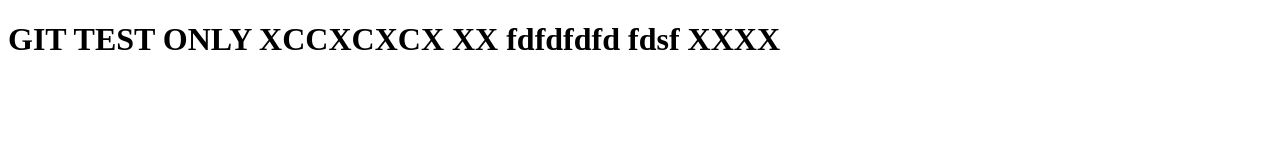
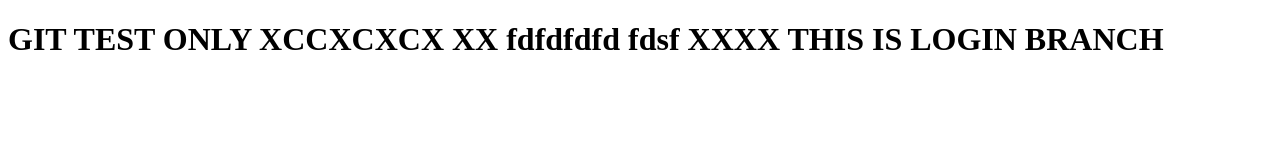
Before and after one commit to melotsky/myFirstGit, a plain HTML site: page index.html in a window 1280 px wide. Drawn offline with Linux system fonts and the light colour scheme.

Commit message:
index updated

```diff
--- a/index.html
+++ b/index.html
@@ -2,12 +2,12 @@
 <html xmlns="http://www.w3.org/1999/xhtml">
 <head>
 <meta http-equiv="Content-Type" content="text/html; charset=utf-8" />
-<title>GIT TEST</title>
+<title>GIT TEST LOGIN BRANCH</title>
 </head>
 
 <body>
 
-<h1>GIT TEST ONLY  XCCXCXCX XX fdfdfdfd fdsf XXXX</h1>
+<h1>GIT TEST ONLY  XCCXCXCX XX fdfdfdfd fdsf XXXX THIS IS LOGIN BRANCH</h1>
 
 </body>
 </html>
```
